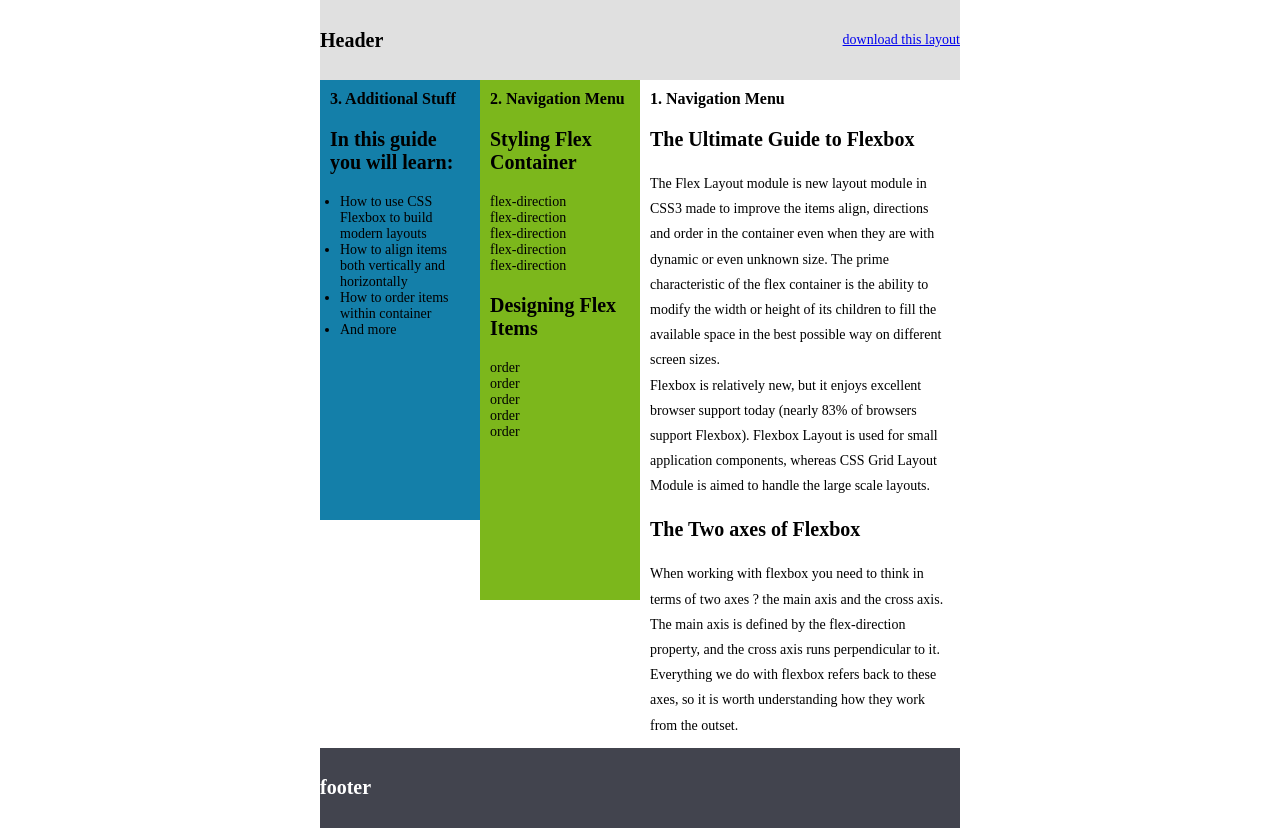
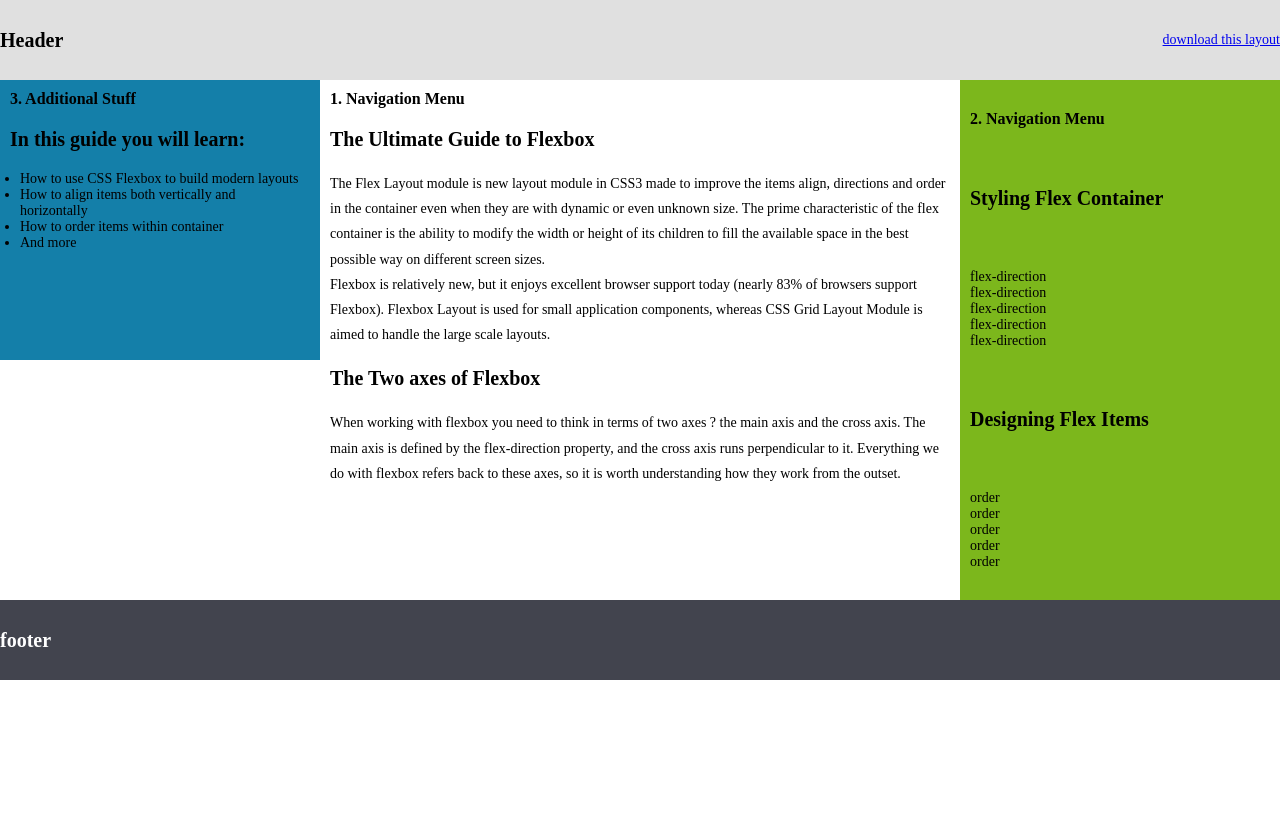
Before and after one commit to AndreiaPena/2020_CSS_layout_flexbox, a plain HTML site: page index.html in a window 1280 px wide. After the commit the page ends 800 px from the top, so only its background shows below. Drawn offline with Linux system fonts and the light colour scheme.

Commit message:
template 14 fini

```diff
--- a/script.css
+++ b/script.css
@@ -6,8 +6,6 @@
 
 body {
     font-size: 14px;
-    width: 50%;
-    margin: 0 auto;
 }
 h1 {
     font-size: 20px;
@@ -32,15 +30,18 @@ header{
     width: 50%;
     height: auto;
     padding: 10px  10px;
-    order: 2;
+    order: 1;
 }
 
 .navigation {
     background-color: #7CB71C;
     width: 25%;
     padding: 10px 10px;
-    order: 1;
+    order: 2;
     height: 65vh;
+    display: flex;
+    flex-direction: column;
+    justify-content: space-around;
 }
 .navigation ul {
     list-style-type : none;
@@ -50,7 +51,7 @@ header{
     background-color: #147FA9;
     width: 25%;
     padding: 10px 10px;
-    height: 55vh;
+    height: 35vh;
 }
 .stuff ul {
     padding: 0 10px;
```
